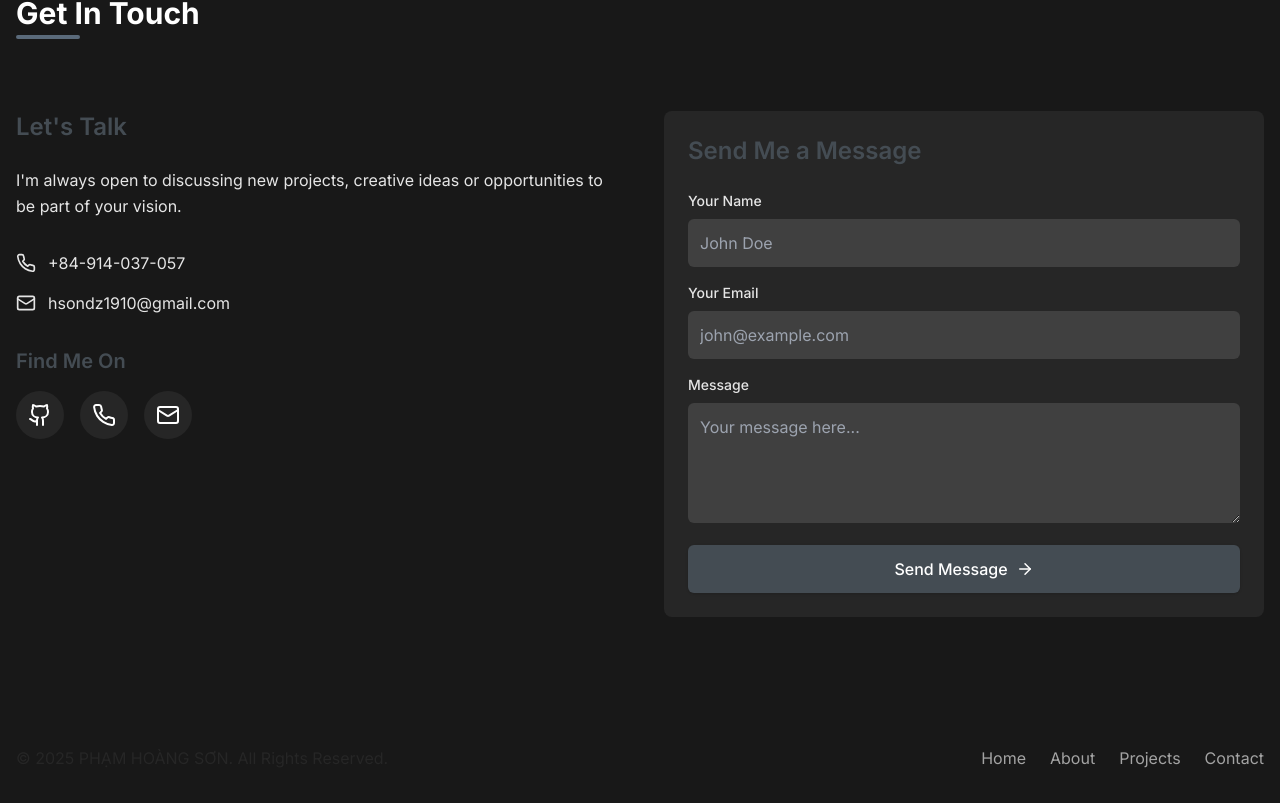
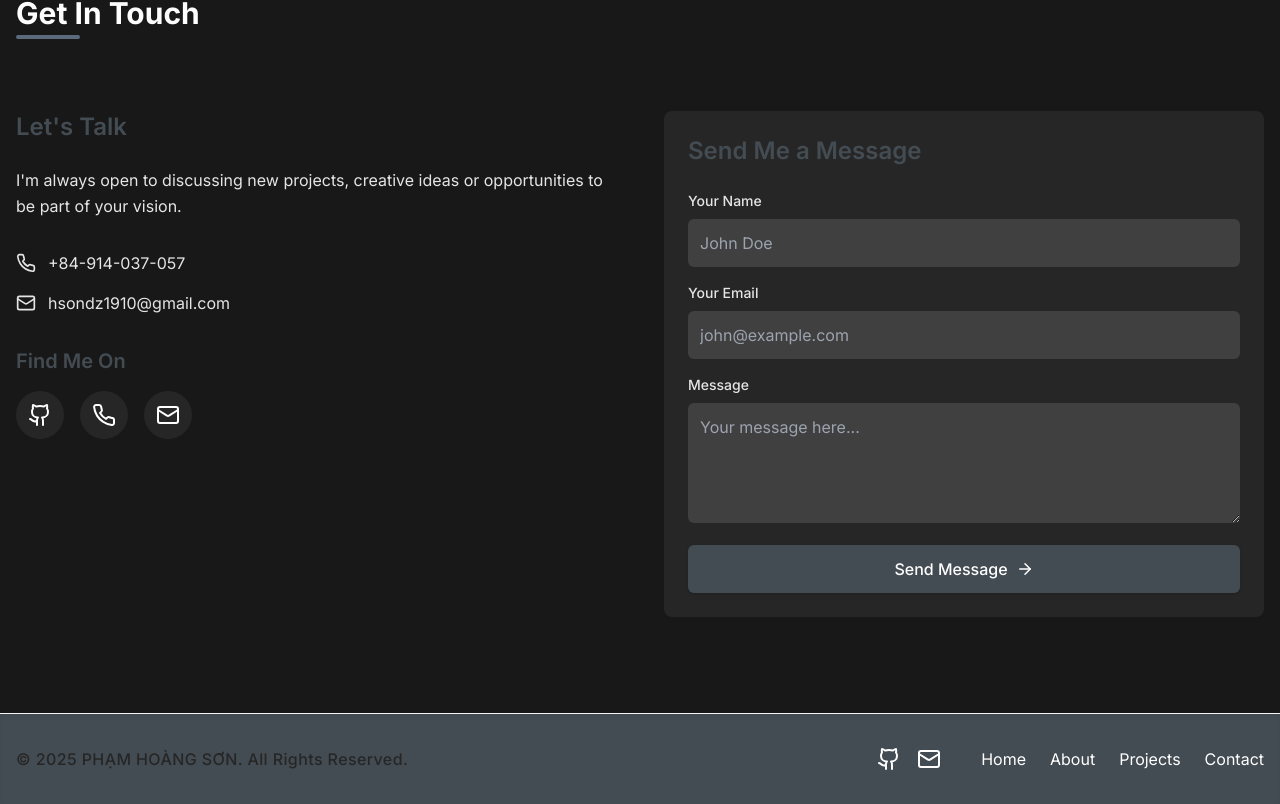
Before and after one commit to hsondz1910/phamhoangson.dev, a React (Vite) app: page / in a window 1280 px wide. Shown: the part 4777-5581 px from the top of the page. Built offline with nearby package versions, Linux system fonts and the light colour scheme.

Commit message:
Enhanced Footer component with framer-motion for animations, improved layout, and added GitHub and Email icons for better accessibility and user engagement.

```diff
--- a/src/components/Footer.tsx
+++ b/src/components/Footer.tsx
@@ -1,35 +1,75 @@
 import React from 'react';
+import { motion } from 'framer-motion';
+import { Github, Mail } from 'lucide-react';
 
 const Footer: React.FC = () => {
   const currentYear = new Date().getFullYear();
 
   return (
-    <footer className="bg-neutral-900 text-neutral-400 py-8">
+    <motion.footer
+      className="bg-primary-600 dark:bg-primary-700 text-white dark:text-neutral-50 py-8 shadow-inner backdrop-blur-md border-t border-neutral-200 dark:border-primary-600"
+      initial={{ opacity: 0, y: 40 }}
+      animate={{ opacity: 1, y: 0 }}
+      transition={{ duration: 0.7, type: 'spring' }}
+    >
       <div className="container mx-auto px-4">
-        <div className="flex flex-col md:flex-row justify-between items-center">
-          <div className="mb-4 md:mb-0">
-            <p>&copy; {currentYear} PHẠM HOÀNG SƠN. All Rights Reserved.</p>
+        <div className="flex flex-col md:flex-row justify-between items-center gap-4">
+          <div className="mb-4 md:mb-0 text-center md:text-left">
+            <p className="font-medium tracking-wide">&copy; {currentYear} PHẠM HOÀNG SƠN. All Rights Reserved.</p>
           </div>
-
-          <div>
-            <ul className="flex gap-6">
+          <div className="flex items-center gap-4">
+            <motion.a
+              href="https://github.com/hsondz1910"
+              target="_blank"
+              rel="noopener noreferrer"
+              className="text-white dark:text-neutral-50 hover:text-primary-200 dark:hover:text-neutral-200 transition-colors"
+              whileHover={{ scale: 1.2 }}
+              whileTap={{ scale: 0.95 }}
+              aria-label="GitHub"
+            >
+              <Github size={24} />
+            </motion.a>
+            <motion.a
+              href="mailto:hsondz1910@gmail.com"
+              className="text-white dark:text-neutral-50 hover:text-primary-200 dark:hover:text-neutral-200 transition-colors"
+              whileHover={{ scale: 1.2 }}
+              whileTap={{ scale: 0.95 }}
+              aria-label="Email"
+            >
+              <Mail size={24} />
+            </motion.a>
+            <ul className="hidden md:flex gap-6 ml-6">
               <li>
-                <a href="#home" className="hover:text-primary-400 transition-colors">Home</a>
+                <a href="#home" className="hover:text-primary-200 transition-colors">Home</a>
               </li>
               <li>
-                <a href="#about" className="hover:text-primary-400 transition-colors">About</a>
+                <a href="#about" className="hover:text-primary-200 transition-colors">About</a>
               </li>
               <li>
-                <a href="#projects" className="hover:text-primary-400 transition-colors">Projects</a>
+                <a href="#projects" className="hover:text-primary-200 transition-colors">Projects</a>
               </li>
               <li>
-                <a href="#contact" className="hover:text-primary-400 transition-colors">Contact</a>
+                <a href="#contact" className="hover:text-primary-200 transition-colors">Contact</a>
               </li>
             </ul>
           </div>
         </div>
+        <ul className="flex md:hidden justify-center gap-6 mt-4">
+          <li>
+            <a href="#home" className="hover:text-primary-400 transition-colors">Home</a>
+          </li>
+          <li>
+            <a href="#about" className="hover:text-primary-400 transition-colors">About</a>
+          </li>
+          <li>
+            <a href="#projects" className="hover:text-primary-400 transition-colors">Projects</a>
+          </li>
+          <li>
+            <a href="#contact" className="hover:text-primary-400 transition-colors">Contact</a>
+          </li>
+        </ul>
       </div>
-    </footer>
+    </motion.footer>
   );
 };
 
```
